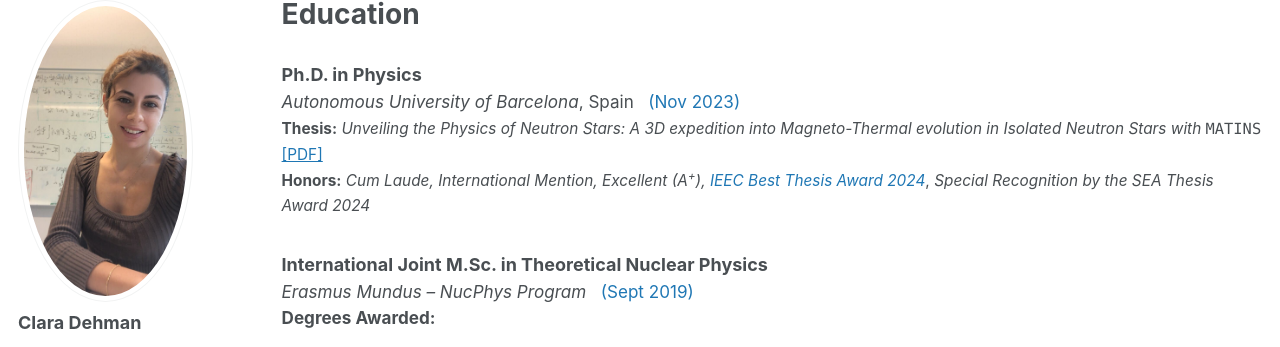
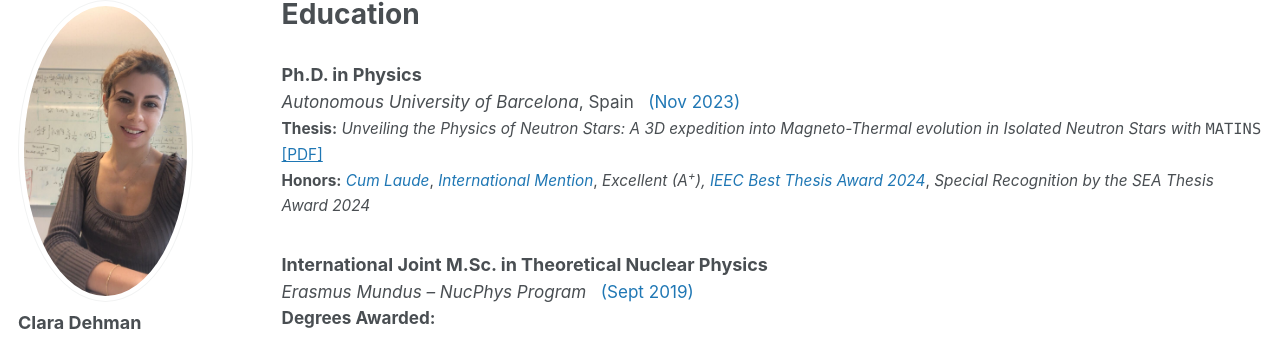
Before and after one commit to ClaraDehman/ClaraDehman.github.io, a Jekyll site: the page built from _pages/education.html, in a window 1280 px wide and 1188 px high. Shown: the part 99-446 px from the top of the window. Built offline with Jekyll 4.4.1, drawn with Linux system fonts in a browser that asks for light colours; some web fonts are replaced.

Commit message:
Update education.html

```diff
--- a/_pages/education.html
+++ b/_pages/education.html
@@ -12,7 +12,7 @@ author_profile: true
   <p class="archive__item-excerpt" style="font-size: 0.95em; margin-top: 0;">
     <em>Autonomous University of Barcelona</em>, Spain &nbsp; <span style="color:#1f77b4;">(Nov 2023)</span><br>
     <span style="font-size: 0.9em;"><strong>Thesis:</strong> <em>Unveiling the Physics of Neutron Stars: A 3D expedition into Magneto-Thermal evolution in Isolated Neutron Stars with</em> <code>MATINS</code> <a href="/files/thesis.pdf" target="_blank" style="color:#1f77b4;">[PDF]</a></span><br>
-    <span style="font-size: 0.9em;"><strong>Honors:</strong> <em>Cum Laude, International Mention, Excellent (A<sup>+</sup>),</em> <span style="color:#1f77b4;"><em>IEEC Best Thesis Award 2024</em></span>, <em>Special Recognition by the SEA Thesis Award 2024</em></span>
+    <span style="font-size: 0.9em;"><strong>Honors:</strong> <span style="color:#1f77b4;"><em>Cum Laude</em></span>, <span style="color:#1f77b4;"><em>International Mention</em></span>, <em>Excellent (A<sup>+</sup>),</em> <span style="color:#1f77b4;"><em>IEEC Best Thesis Award 2024</em></span>, <em>Special Recognition by the SEA Thesis Award 2024</em></span>
   </p>
 </div>
 
```
